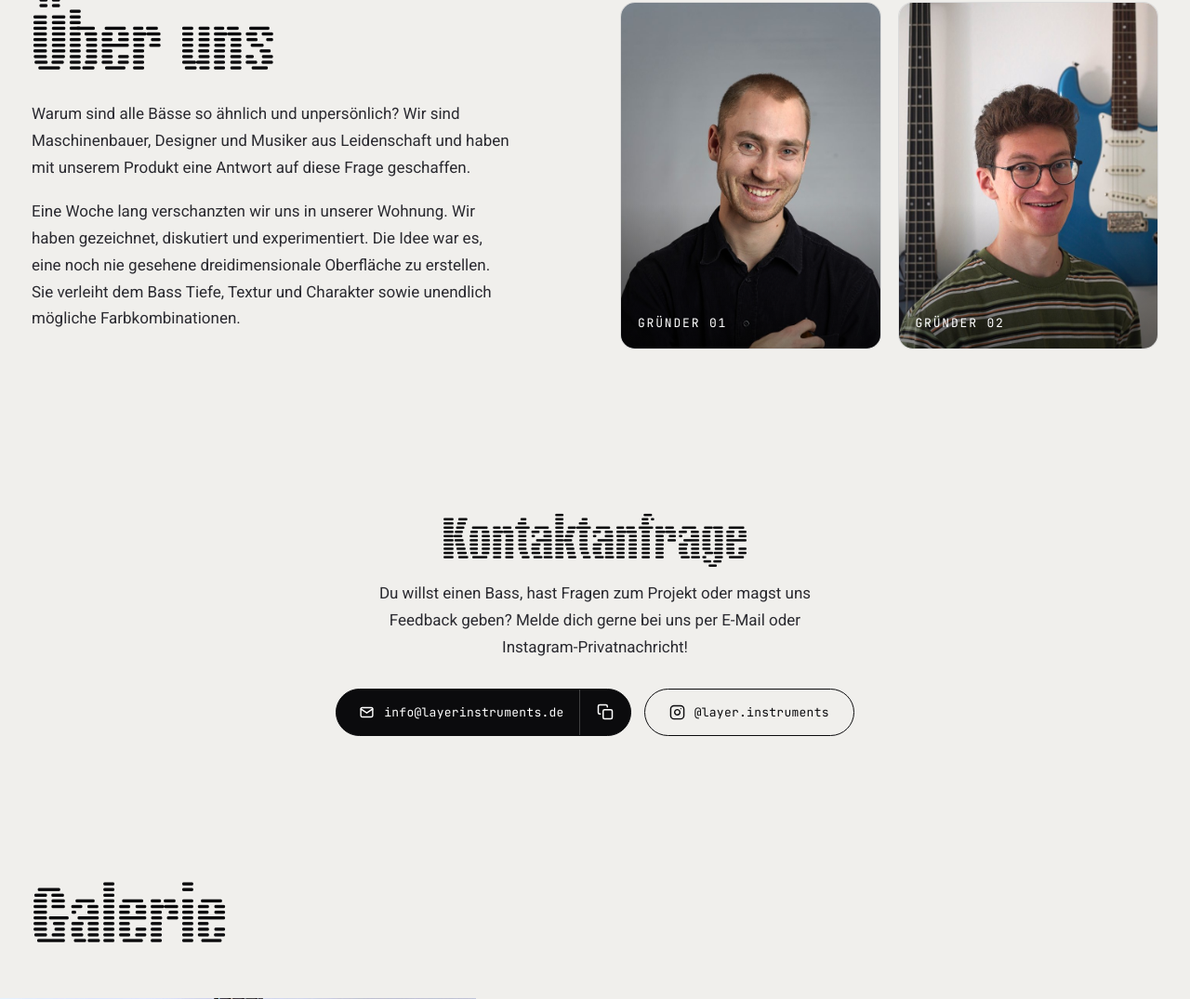
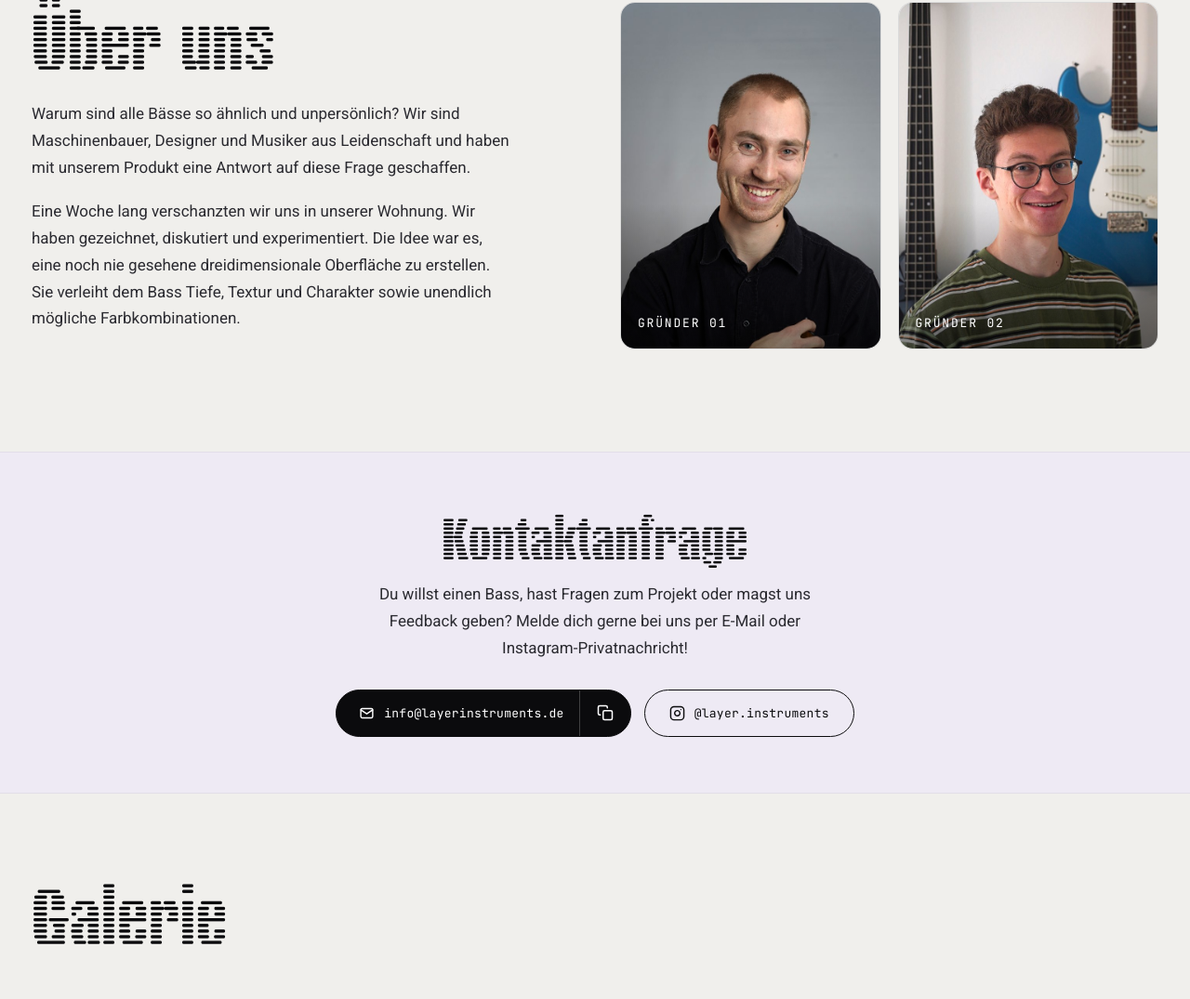
Before and after one commit to kecki03/Bass_Website, a Flask app: page / in a window 1280 px wide. Shown: the part 2332-3407 px from the top of the page at 93% size. Run offline with Flask 3, Linux system fonts and the light colour scheme.

Commit message:
Startseite: Kontaktanfrage-Sektion mit dezentem Lavendel-Band hinterlegt
Die .release-Sektion bekommt einen leicht lavendelfarbenen Hintergrund
(#eeeaf4, harmoniert mit dem lila Akzent) plus feine Trennlinien, damit sich
der Kontakt-Bereich vom warmen Seiten-Hintergrund abhebt.

Co-Authored-By: Claude Opus 4.8 <noreply@anthropic.com>

```diff
--- a/static/css/landing-v2.css
+++ b/static/css/landing-v2.css
@@ -274,7 +274,15 @@ body.landing-v2 {
 
 /* ---------- Release / Newsletter ---------- */
 /* Desktop: normale Abstände (.section = 110px). Mobil kompakter -> Media-Query. */
-.release { text-align: center; padding: 60px 0; }
+/* Eigener, dezent lavendelfarbener Ton (harmoniert mit dem lila Akzent), damit
+   sich die Kontakt-Sektion als Band vom warmen Seiten-Hintergrund abhebt. Feine
+   Trennlinien oben/unten definieren die Kante. */
+.release {
+    text-align: center; padding: 60px 0;
+    background: #eeeaf4;
+    border-top: 1px solid rgba(0,0,0,0.05);
+    border-bottom: 1px solid rgba(0,0,0,0.05);
+}
 .release__tag {
     display: inline-block; padding: 6px 14px; border-radius: 999px;
     background: var(--accent); color: #fff;
```
